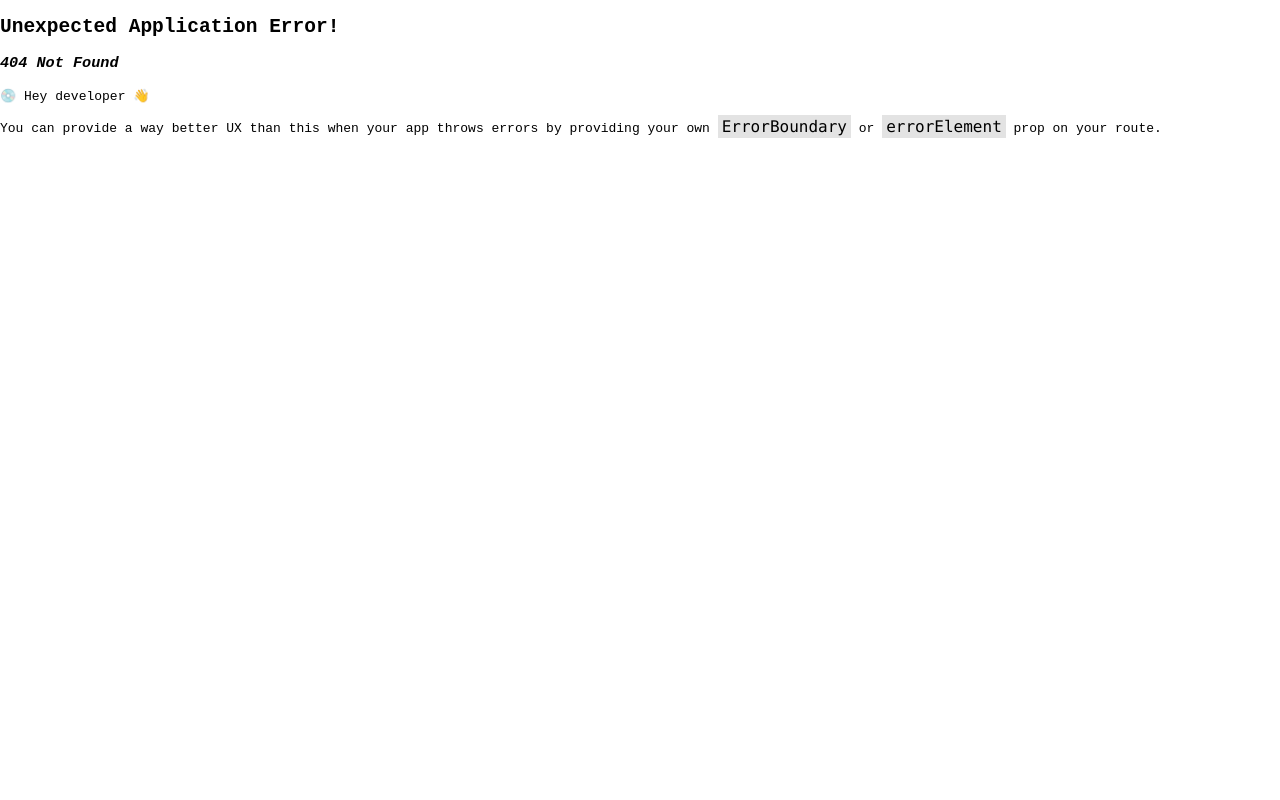
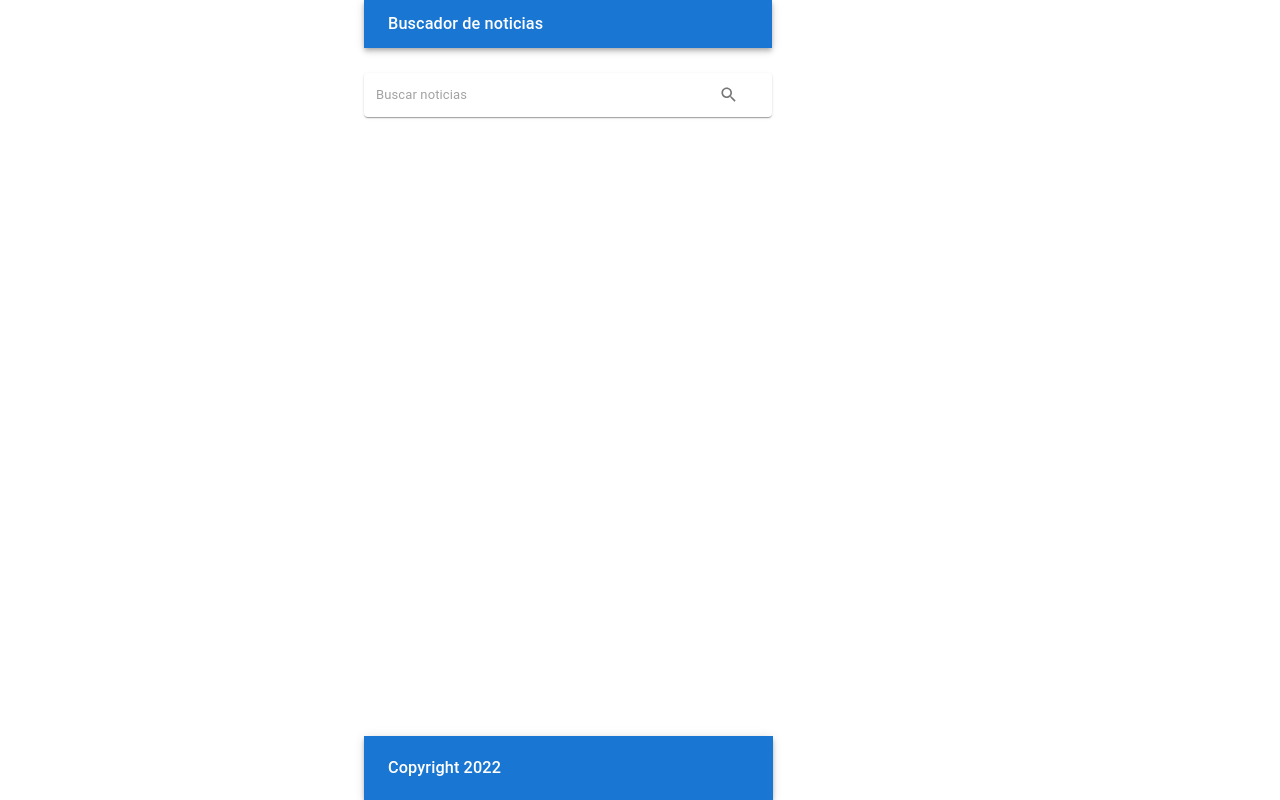
Before and after one commit to Maxi-echaide/Proyecto-React-Info, a React (Create React App) app in the folder my-app-react/: page /buscador in a window 1280 px wide. Before the commit this address had no page. Built offline with nearby package versions, Linux system fonts and the light colour scheme.

Commit message:
completo

```diff
--- a/my-app-react/src/App.js
+++ b/my-app-react/src/App.js
@@ -7,6 +7,7 @@ import {
 } from "react-router-dom";
 
 import PaginaNoticias from './Pages/PaginaBuscador';
+import Error from './Components/errores/error';
 
 
 
@@ -15,7 +16,13 @@ const router = createBrowserRouter([
   {
     path: "/",
     element: <PaginaNoticias/>,
-  }
+    errorElement: <Error/>,
+  },
+
+  {
+    path: "/buscador",
+    element: <PaginaNoticias/>,
+  },
 
 
 
--- a/my-app-react/src/Components/Header y footer/header.jsx
+++ b/my-app-react/src/Components/Header y footer/header.jsx
@@ -8,7 +8,7 @@ import Typography from '@mui/material/Typography';
 export const Header = () => {
     return (
         <Box sx={{ flexGrow: 0 }}>
-        <AppBar position="relative"  sx={{ maxWidth: 408 }}>
+        <AppBar position="relative"  sx={{ maxWidth: "408px" }}>
           <Toolbar variant="dense">
 
             <Typography variant="h6" color="inherit" component="div">
--- a/my-app-react/src/Components/Noticias/Noticias.jsx
+++ b/my-app-react/src/Components/Noticias/Noticias.jsx
@@ -63,7 +63,7 @@ export const ListaNoticias = ({noticias}) => {
 
      }} > {
       noticias.map((noticia) =>{
-        return <Noticias noticia ={noticia}/>
+        return <Noticias noticia ={noticia} key={`${noticia.author}+${noticia.title}`}/>
     })}
 
      </section>)
--- /dev/null
+++ b/my-app-react/src/Components/errores/error.jsx
@@ -0,0 +1,15 @@
+import Alert from '@mui/material/Alert';
+import Stack from '@mui/material/Stack';
+
+const Error = () => {
+
+    return (
+        <Stack sx={{ width: '100%' }} spacing={2}>
+          <Alert severity="error">La página a la que intenta acceder no existe.</Alert>
+
+
+        </Stack>
+      )
+}
+
+export default Error
--- a/my-app-react/src/Pages/PaginaBuscador.jsx
+++ b/my-app-react/src/Pages/PaginaBuscador.jsx
@@ -31,6 +31,7 @@ const PaginaNoticias = () => {
 
         setNoticias(notis);
         setCantidadPaginas(Math.ceil(parseInt(totalResults)/10))
+        console.log(notis)
         setIsLoading(false);
     }
 
```
